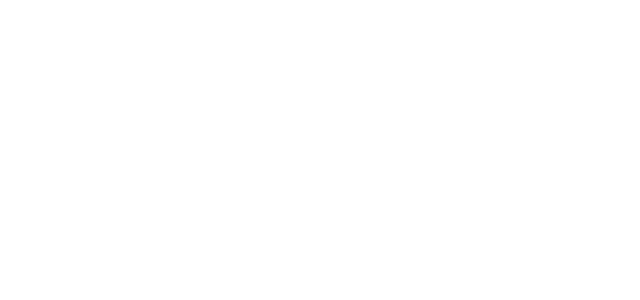
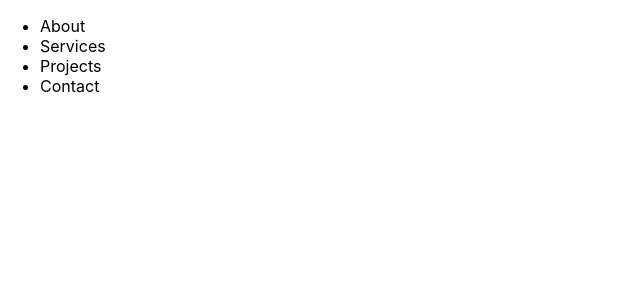
Before and after one commit to oemerueguer/sunnyside, a React (Create React App) app: page / in a window 1280 px wide. Shown: the top 300 px of the page, without its empty margins (0-640 px from the left). Built offline with nearby package versions, Linux system fonts and the light colour scheme.

Commit message:
navbar added

```diff
--- a/src/components/Header.js
+++ b/src/components/Header.js
@@ -1,9 +1,26 @@
 import React from 'react'
 import './Header.scss'
+import  Logo from './img/logo.svg'
 
 export default function Header() {
     return (
         <>
+        <div className="heading">
+
+        <div id="navbar">
+            <nav>
+                <div className="nav-group">
+                    <ul>
+                        <li>About</li>
+                        <li>Services</li>
+                        <li>Projects</li>
+                        <li>Contact</li>
+                    </ul>
+                </div>
+            </nav>
+
+        </div>
+        </div>
 
 
         </>
--- a/src/components/Header.scss
+++ b/src/components/Header.scss
@@ -0,0 +1,3 @@
+.navbar {
+    width: 100vw;
+}
```
